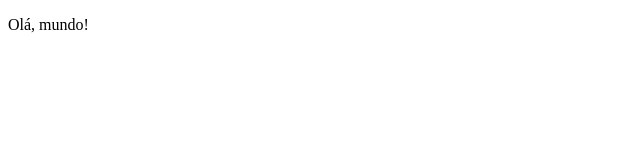
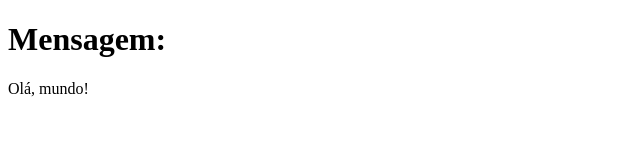
Before and after one commit to profgstv/teste-form, a plain HTML site: page index.html in a window 1280 px wide. Shown: the whole page, without its empty margins (0-640 px from the left). Drawn offline with Linux system fonts and the light colour scheme.

Commit message:
Adição de Texto

```diff
--- a/index.html
+++ b/index.html
@@ -6,6 +6,7 @@
     <title>Document</title>
 </head>
 <body>
+    <h1>Mensagem:</h1>
     <p>Olá, mundo!</p>
 </body>
 </html>
```
